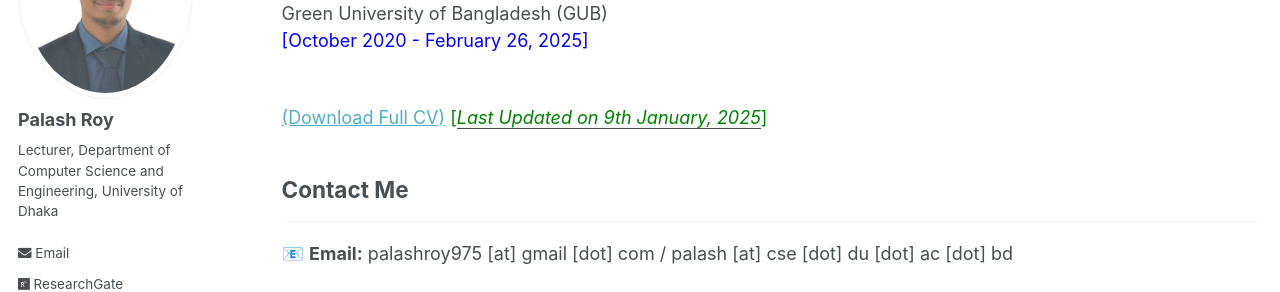
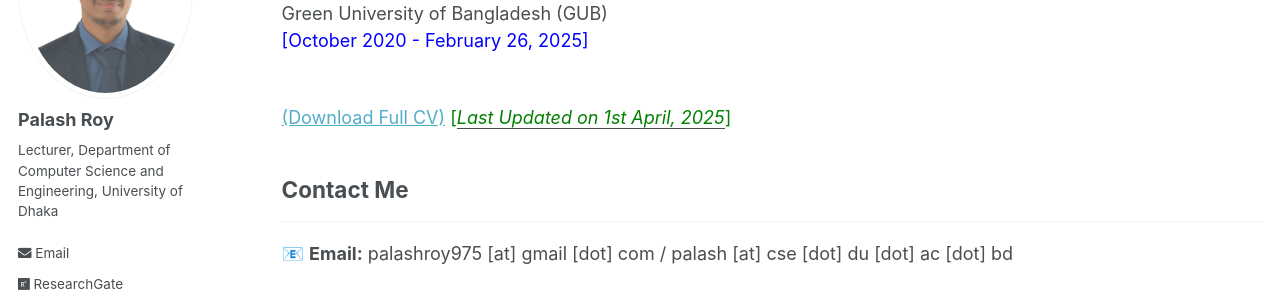
Before and after one commit to PalashRoy975/PalashRoy975.github.io, a Jekyll site: the page built from _pages/cv.md, in a window 1280 px wide and 900 px high, scrolled down 640 px. Shown: the part 153-445 px from the top of the window. Built offline with Jekyll 4.4.1, drawn with Linux system fonts in a browser that asks for light colours.

Commit message:
Update cv.md

```diff
--- a/_pages/cv.md
+++ b/_pages/cv.md
@@ -30,7 +30,7 @@ Green University of Bangladesh (GUB)<br />
 <span style ="color:blue"> [October 2020 - February 26, 2025] </span>
 <br /><br />
 
-[(Download Full CV)](https://PalashRoy975.github.io/files/Palash_Roy_CV_Updated_09_01_2025.pdf) <span style ="color:Green"> [<ins>*Last Updated on 9th January, 2025*</ins>] </span>
+[(Download Full CV)](https://PalashRoy975.github.io/files/Palash_Roy_CV_Updated_12_03_2025.pdf) <span style ="color:Green"> [<ins>*Last Updated on 1st April, 2025*</ins>] </span>
 
 ## Contact Me
 -------------
```
